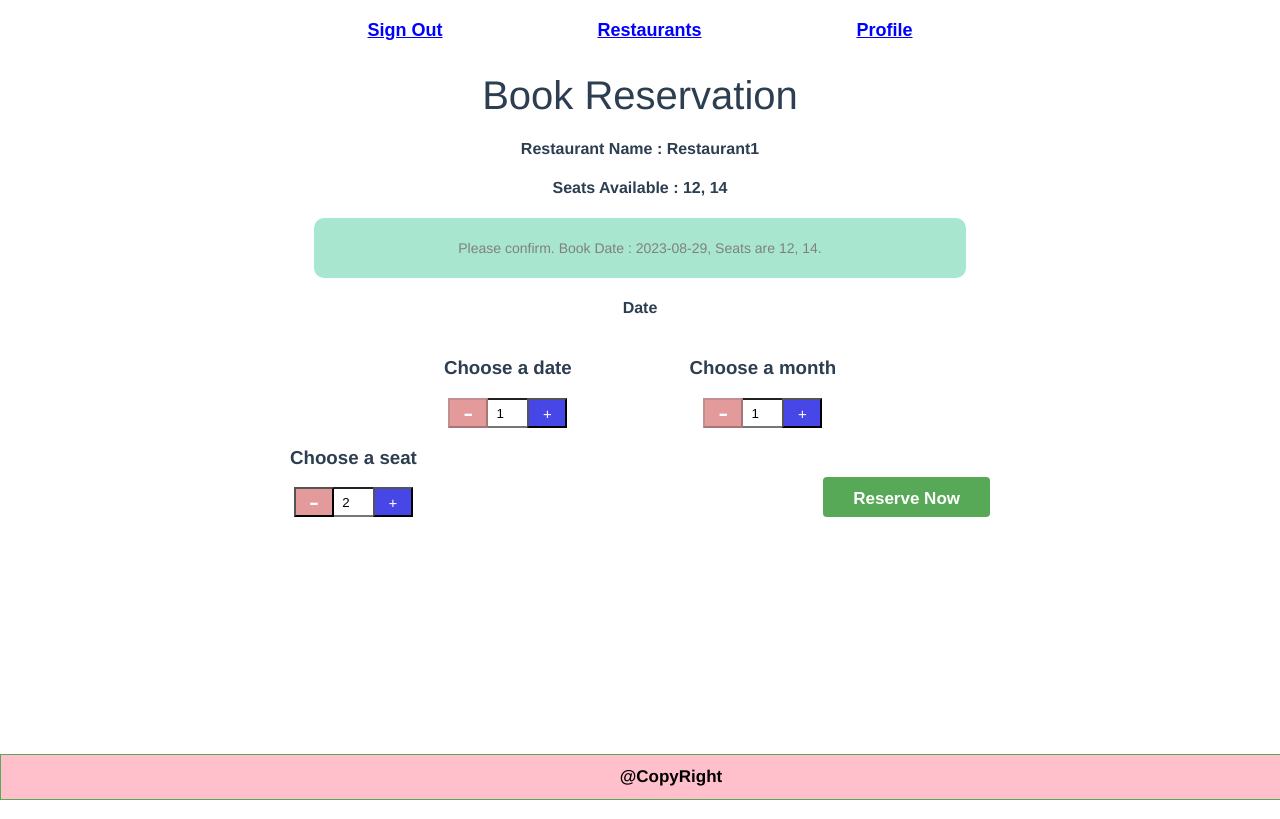
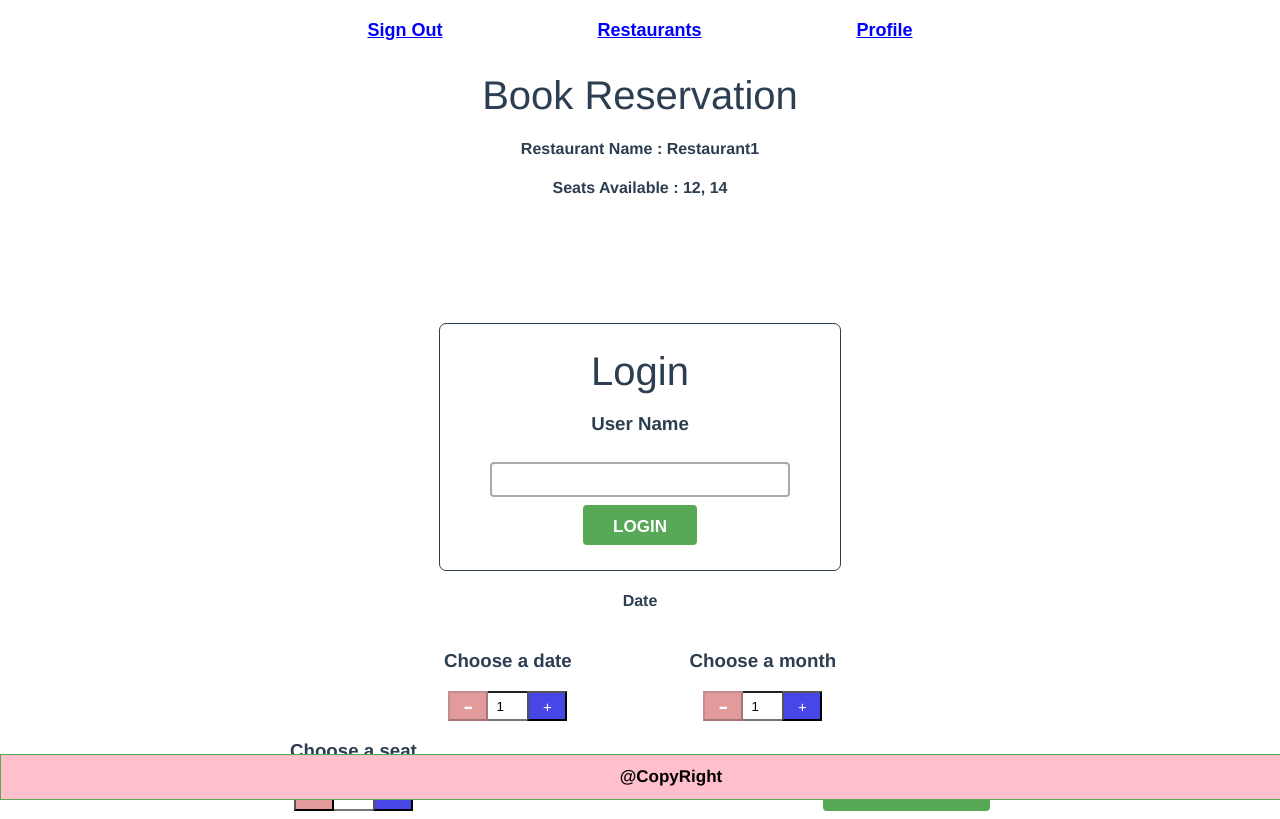
Before and after one commit to PierreXDouyon/project-2-restaurant-app, a Vue app: page /bookreservation in a window 1280 px wide. Built offline with nearby package versions, Linux system fonts and the light colour scheme.

Commit message:
Updated: ConfirmMessageComponent.vue

```diff
--- a/src/components/ConfirmMessageComponent.vue
+++ b/src/components/ConfirmMessageComponent.vue
@@ -1,56 +1,81 @@
 <template>
-  <div class="confirm-element" :class="['confirm', statusClass]">
-    {{ content }}
+  <div class="auth-elements">
+    <TitleComponent title="Login" />
+    <InputTitleComponent name="User Name" />
+    <InputComponent v-on:data="getValue" />
+    <ButtonComponent name="LOGIN" @button-clicked="handleLoginClick" />
+    <ConfirmMessageComponent
+      v-if="iscalled"
+      :content="confirmstatus"
+      :status="status"
+    />
   </div>
 </template>
 
 <script>
+// @ is an alias to /src
+import ButtonComponent from "@/components/ButtonComponent.vue";
+import InputTitleComponent from "@/components/InputTitleComponent.vue";
+import InputComponent from "@/components/InputComponent.vue";
+import TitleComponent from "@/components/TitleComponent.vue";
+import ConfirmMessageComponent from "@/components/ConfirmMessageComponent.vue";
+
 export default {
-  name: "ConfirmMessageComponent",
-  props: {
-    content: String,
-    status: Number,
+  name: "AuthView",
+  components: {
+    ButtonComponent,
+    TitleComponent,
+    InputTitleComponent,
+    InputComponent,
+    ConfirmMessageComponent,
   },
-  computed: {
-    statusClass() {
-      if (this.status === 1) {
-        return "success";
-      } else if (this.status === 2) {
-        return "failure";
+  data: function () {
+    return {
+      confirmstatus: "checking",
+      status: 1,
+      iscalled: false,
+      inputVal: "",
+    };
+  },
+  methods: {
+    handleLoginClick() {
+      // Handle the button click event here
+      console.log("LOGIN button clicked!", this.inputVal);
+      this.iscalled = true;
+      if (this.status == 1) {
+        this.confirmstatus = "Login Successfully!";
+        let username = this.inputVal.toLowerCase();
+        if (username.includes("restaurant")) {
+          window.location.href = "/restaurantprofile";
+        } else {
+          window.location.href = "/memberprofile";
+        }
       } else {
-        return ""; // No additional class
+        this.confirmstatus = "Login Failed, please try again.";
       }
+      // You can perform actions like sending API requests, updating data, etc.
+    },
+    getValue(event) {
+      this.inputVal = event;
     },
   },
 };
 </script>
 
-<!-- Add "scoped" attribute to limit CSS to this component only -->
 <style scoped lang="scss">
-.confirm-element {
-  font-size: 14px;
-  width: 50%;
+.auth-elements {
+  padding: 2% 0;
+  width: 400px;
+  margin: auto;
   border: 1px solid;
-  margin: auto;
-  height: 40px;
-  border-radius: 10px;
-  display: flex;
-  justify-content: center;
-  align-items: center;
-  border: none;
+  margin-top: 10%;
+  border-radius: 7px;
+}
+.auth-elements .button-element {
+  margin-top: 20px;
 }
 
-.confirm.success {
-  /* Background for success status */
-  background-color: #a8e6cf;
-  color: grey;
-  padding: 10px;
-}
-
-.confirm.failure {
-  /* Background for failure status */
-  background-color: #f6b6b2;
-  color: red;
-  padding: 10px;
+.auth-elements .confirm-element {
+  margin-top: 20px;
 }
 </style>
```
